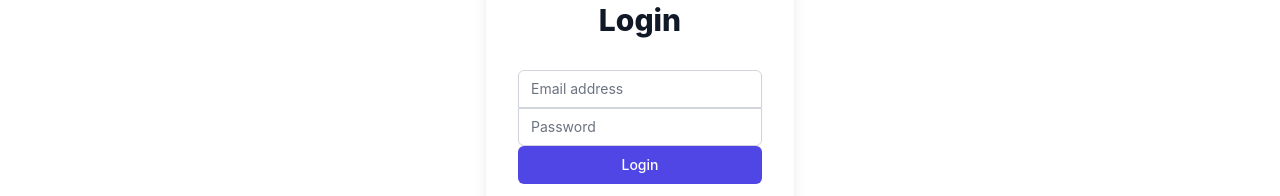
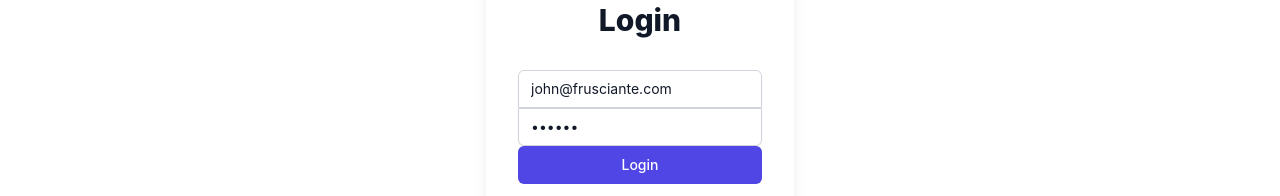
Before and after one commit to NaglisB123/REACT-ATSISKAITYMAS, a React (Vite) app: page /login-page in a window 1280 px wide. Shown: the part 150-346 px from the top of the page. Built offline with nearby package versions, Linux system fonts and the light colour scheme.

Commit message:
login + response from backend

```diff
--- a/src/assets/components/Login.jsx
+++ b/src/assets/components/Login.jsx
@@ -1,48 +1,62 @@
-import React, { useState } from "react";
+import { signInWithEmailAndPassword } from 'firebase/auth';
+import { useState } from 'react';
+import { auth } from '../../firebase/firebase';
 import { Link } from "react-router-dom";
 
-export default function LoginPage() {
-  const [email, setEmail] = useState("");
-  const [password, setPassword] = useState("");
+export default function Login() {
+  const [emailValue, setEmailValue] = useState('john@frusciante.com');
+  const [passwordValue, setPasswordValue] = useState('123456');
 
-  const handleLogin = (e) => {
-    e.preventDefault();
-  };
-
+  function handleSubmit(event) {
+    event.preventDefault();
+    console.log('IS WORKING ?');
+    console.log('emailValue ===', emailValue);
+    console.log('passwordValue ===', passwordValue);
+    if (!emailValue || !passwordValue) {
+      console.warn('email or password not entered');
+      return;
+    }
+    loginWithFirebase();
+    console.log('form success');
+  }
+  function loginWithFirebase() {
+    signInWithEmailAndPassword(auth, emailValue, passwordValue)
+      .then((userCredential) => {
+        const user = userCredential.user;
+        console.log('user ===', user);
+      })
+      .catch((error) => {
+        const errorCode = error.code;
+        const errorMessage = error.message;
+        console.log('errorCode ===', errorCode);
+        console.log('errorMessage ===', errorMessage);
+      });
+  }
   return (
     <div className="flex items-center justify-center">
       <div className="bg-white rounded-lg shadow-lg p-8 space-y-6 w-120">
         <h2 className="text-center text-3xl font-extrabold text-gray-900 mb-8">
           Login
         </h2>
-        <form onSubmit={handleLogin}>
+        <form onSubmit={handleSubmit}>
           <div className="rounded-md shadow-sm -space-y-px">
             <div className="flex flex-col">
               <input
-                id="email"
-                name="email"
-                type="email"
-                autoComplete="email"
-                required
+                onChange={(event) => setEmailValue(event.target.value)}
+                value={emailValue}
+                type='text'
+                placeholder='Email address'
                 className="appearance-none rounded-none relative block w-full px-3 py-2 border border-gray-300 placeholder-gray-500 text-gray-900 rounded-t-md focus:outline-none focus:ring-indigo-500 focus:border-indigo-500 focus:z-10 sm:text-sm"
-                placeholder="Email address"
-                value={email}
-                onChange={(e) => setEmail(e.target.value)}
               />
               <input
-                id="password"
-                name="password"
-                type="password"
-                autoComplete="current-password"
-                required
+                onChange={(event) => setPasswordValue(event.target.value)}
+                value={passwordValue}
+                type='password'
+                placeholder='Password'
                 className="appearance-none rounded-none relative block w-full px-3 py-2 border border-gray-300 placeholder-gray-500 text-gray-900 rounded-b-md focus:outline-none focus:ring-indigo-500 focus:border-indigo-500 focus:z-10 sm:text-sm"
-                placeholder="Password"
-                value={password}
-                onChange={(e) => setPassword(e.target.value)}
               />
             </div>
           </div>
-
           <div className="text-center">
             <button
               type="submit"
```
